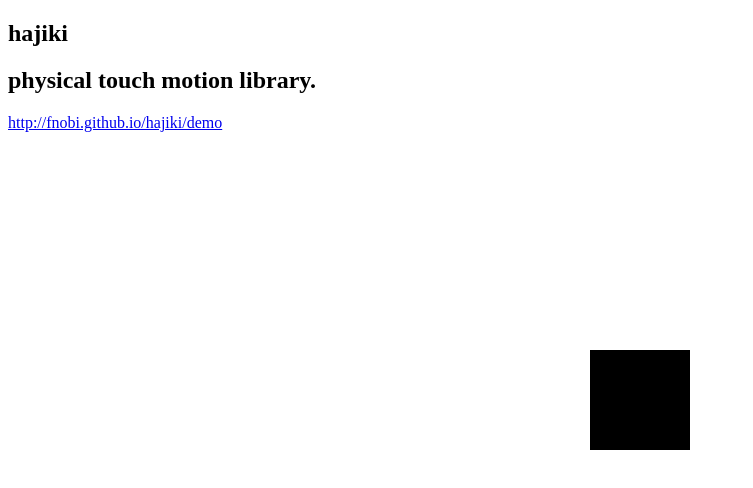
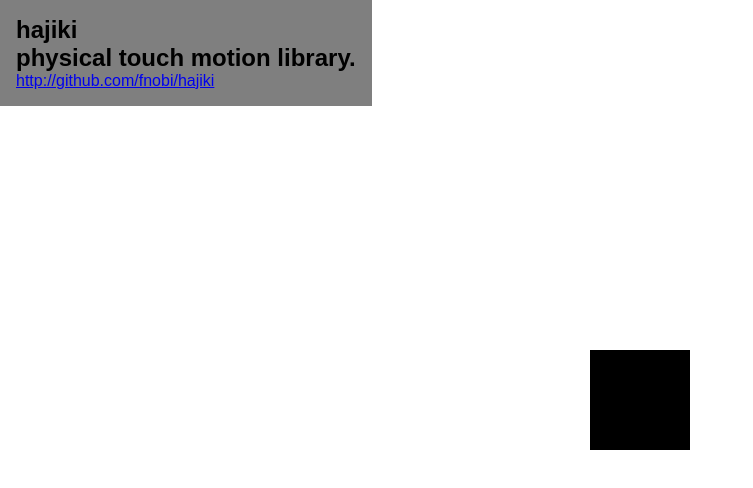
Before and after one commit to fnobi/hajiki, a website: page demo/index.html in a window 1280 px wide. Shown: the whole page, without its empty margins (0-753 px from the left). Drawn offline with Linux system fonts and the light colour scheme.

Commit message:
demo調整

```diff
--- a/demo/index.html
+++ b/demo/index.html
@@ -4,15 +4,28 @@
 <meta charset="utf-8" />
 <meta name="viewport" content="width=device-width, initial-scale=1.0, maximum-scale=1.0, user-scalable=0" />
 <title>hajiki demo</title>
+<style>
+body, h1, h2 {
+  font-family: sans-serif;
+  margin: 0px;
+  padding: 0px;
+}
+.content {
+  position: absolute;
+  top: 0px;
+  left: 0px;
+  background-color: rgba(0, 0, 0, 0.5);
+  padding: 1em;
+}
+</style>
+</style>
 </head>
 <body>
+<canvas id="hajiki" class="background"></canvas>
 <section class="content">
 <h1 class="content__title">hajiki</h1>
 <h2 class="content__description">physical touch motion library.</h2>
-<p>
-<a href="http://fnobi.github.io/hajiki/demo">http://fnobi.github.io/hajiki/demo</a>
-</p>
-<canvas id="hajiki"></canvas>
+<a href="http://github.com/fnobi/hajiki">http://github.com/fnobi/hajiki</a>
 <!-- /.content --></section>
 <script src="../hajiki.js"></script>
 <script>
--- a/src/ejs/demo/index.html.ejs
+++ b/src/ejs/demo/index.html.ejs
@@ -4,15 +4,28 @@
 <meta charset="utf-8" />
 <meta name="viewport" content="width=device-width, initial-scale=1.0, maximum-scale=1.0, user-scalable=0" />
 <title><%= name %> demo</title>
+<style>
+body, h1, h2 {
+  font-family: sans-serif;
+  margin: 0px;
+  padding: 0px;
+}
+.content {
+  position: absolute;
+  top: 0px;
+  left: 0px;
+  background-color: rgba(0, 0, 0, 0.5);
+  padding: 1em;
+}
+</style>
+</style>
 </head>
 <body>
+<canvas id="hajiki" class="background"></canvas>
 <section class="content">
 <h1 class="content__title"><%= name %></h1>
 <h2 class="content__description"><%= description %></h2>
-<p>
-<a href="http://fnobi.github.io/hajiki/demo">http://fnobi.github.io/hajiki/demo</a>
-</p>
-<canvas id="hajiki"></canvas>
+<a href="http://github.com/fnobi/hajiki">http://github.com/fnobi/hajiki</a>
 <!-- /.content --></section>
 <script src="../hajiki.js"></script>
 <script>
```
